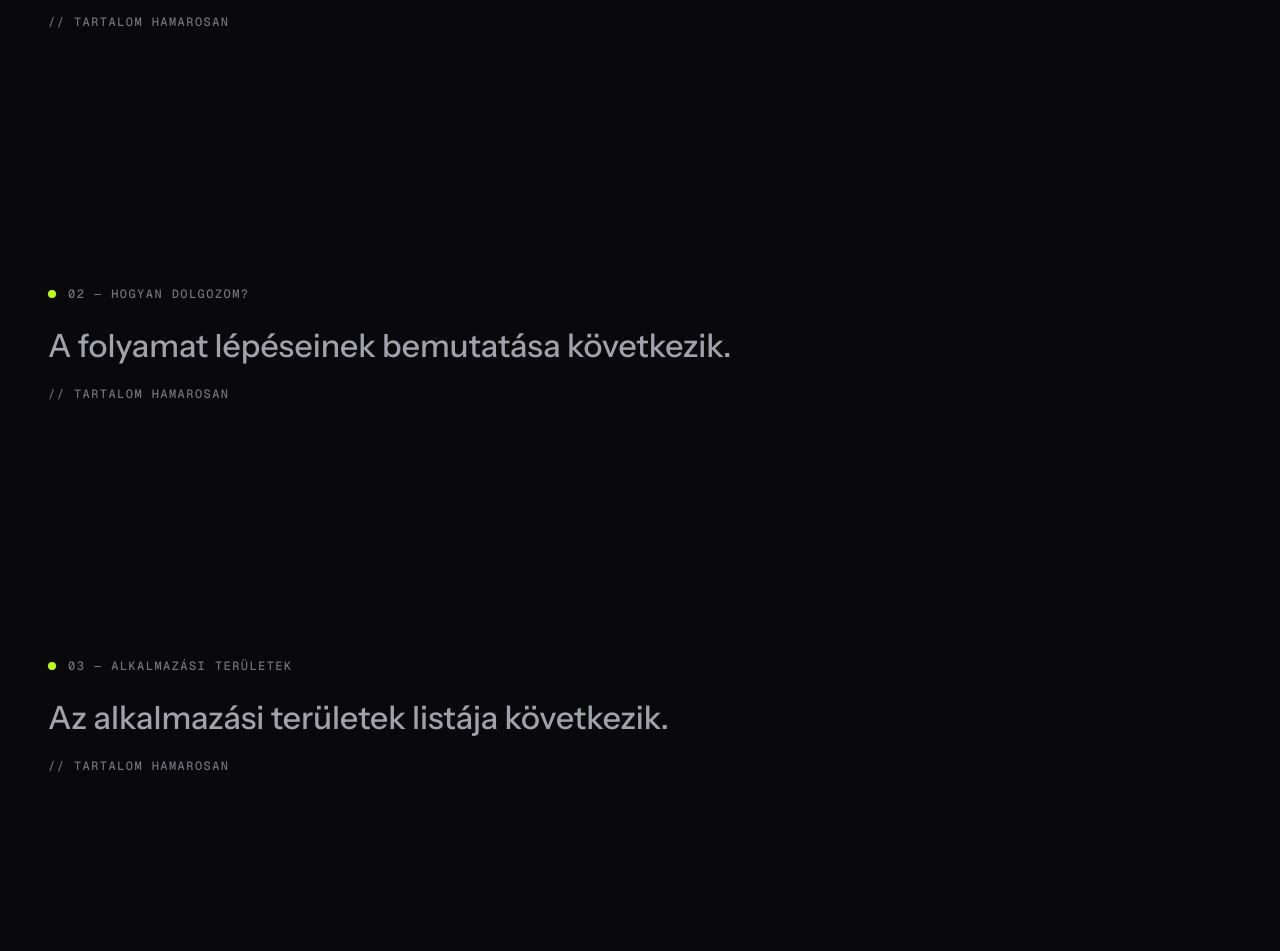
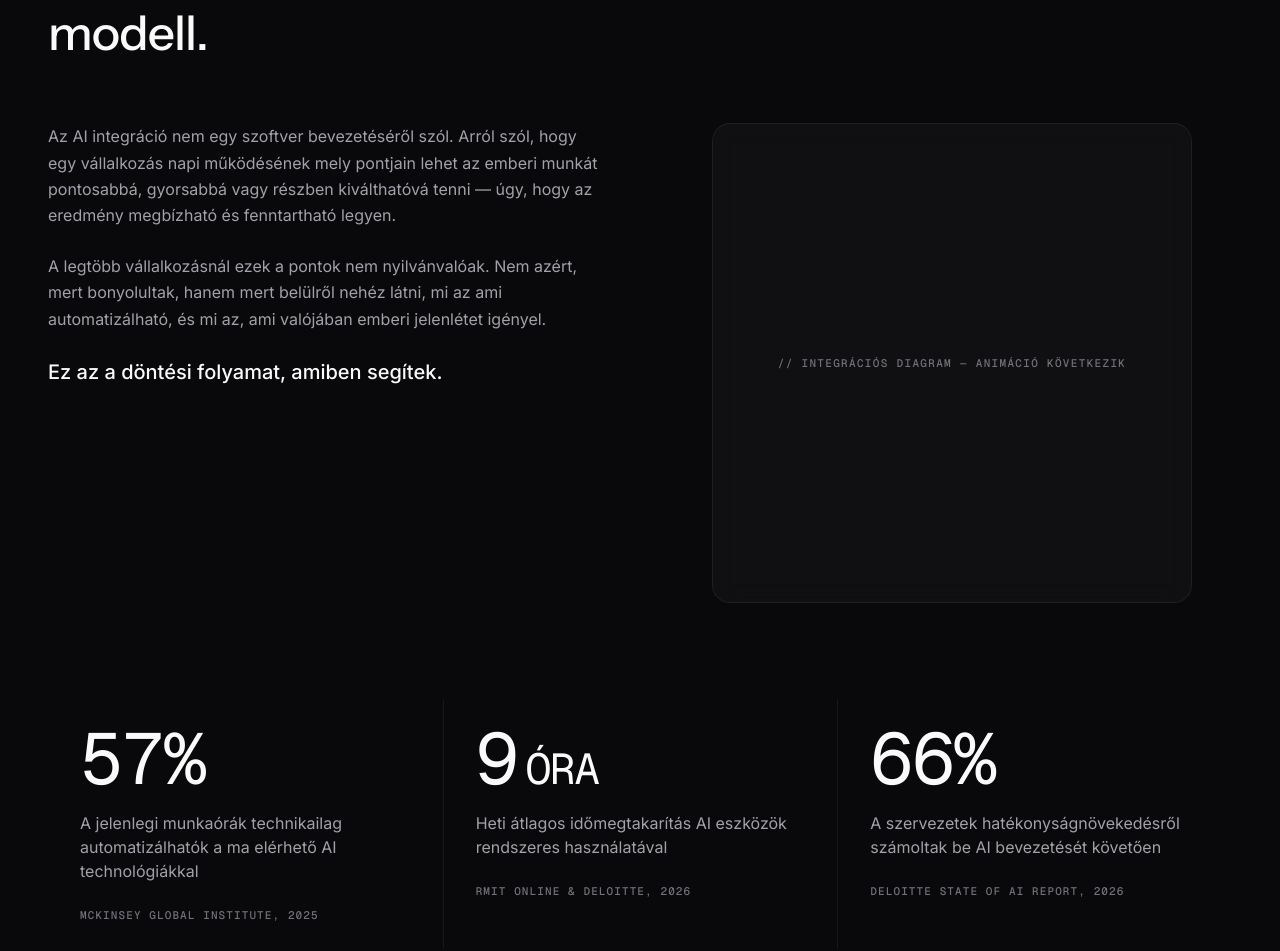
Before and after one commit to zynaidev/zynai-web, a Next.js app: page / in a window 1280 px wide. Shown: the part 1149-2100 px from the top of the page. Built offline with nearby package versions, Linux system fonts and the light colour scheme.

Commit message:
section-01

```diff
--- a/app/(marketing)/page.tsx
+++ b/app/(marketing)/page.tsx
@@ -1,14 +1,9 @@
 import { HeroSection } from "@/components/sections/hero-section";
+import WhatIsAI from "@/components/sections/WhatIsAI";
 import { Container } from "@/components/ui/container";
 import { SectionLabel } from "@/components/ui/section-label";
 
 const placeholderSections = [
-  {
-    id: "modszer",
-    number: "01",
-    text: "MI AZ AI INTEGRÁCIÓ?",
-    heading: "A módszertanról szóló rész következik.",
-  },
   {
     id: "hogyan",
     number: "02",
@@ -39,6 +34,7 @@ export default function MarketingHomePage() {
   return (
     <>
       <HeroSection />
+      <WhatIsAI />
       {placeholderSections.map((section) => (
         <section
           className="relative py-20 md:py-32"
--- /dev/null
+++ b/components/sections/WhatIsAI.tsx
@@ -0,0 +1,121 @@
+"use client";
+
+import { motion, useReducedMotion } from "framer-motion";
+
+import { Container } from "@/components/ui/container";
+import { SectionLabel } from "@/components/ui/section-label";
+
+const revealEase = [0.22, 1, 0.36, 1] as const;
+
+const stats = [
+  {
+    number: "57%",
+    label:
+      "A jelenlegi munkaórák technikailag automatizálhatók a ma elérhető AI technológiákkal",
+    source: "MCKINSEY GLOBAL INSTITUTE, 2025",
+  },
+  {
+    number: "9",
+    suffix: "ÓRA",
+    label:
+      "Heti átlagos időmegtakarítás AI eszközök rendszeres használatával",
+    source: "RMIT ONLINE & DELOITTE, 2026",
+  },
+  {
+    number: "66%",
+    label:
+      "A szervezetek hatékonyságnövekedésről számoltak be AI bevezetését követően",
+    source: "DELOITTE STATE OF AI REPORT, 2026",
+  },
+];
+
+export default function WhatIsAI() {
+  const shouldReduceMotion = useReducedMotion();
+
+  const revealProps = ({
+    duration,
+    delay = 0,
+  }: {
+    duration: number;
+    delay?: number;
+  }) =>
+    shouldReduceMotion
+      ? { initial: false }
+      : {
+          initial: { opacity: 0, y: 16 },
+          transition: { delay, duration, ease: revealEase },
+          viewport: { once: true, margin: "-100px" },
+          whileInView: { opacity: 1, y: 0 },
+        };
+
+  return (
+    <section className="relative py-20 lg:py-32" id="modszer">
+      <Container>
+        <motion.div {...revealProps({ duration: 0.6 })}>
+          <SectionLabel number="01" text="MI AZ AI INTEGRÁCIÓ?" />
+          <h2 className="type-section-heading mt-6 max-w-[18ch]">
+            Nem eszköz. Működési modell.
+          </h2>
+        </motion.div>
+
+        <motion.div
+          className="mt-16 grid gap-16 lg:grid-cols-2"
+          {...revealProps({ delay: 0.1, duration: 0.7 })}
+        >
+          <div className="max-w-[56ch]">
+            <p className="type-body-large">
+              Az AI integráció nem egy szoftver bevezetéséről szól. Arról szól,
+              hogy egy vállalkozás napi működésének mely pontjain lehet az
+              emberi munkát pontosabbá, gyorsabbá vagy részben kiválthatóvá
+              tenni — úgy, hogy az eredmény megbízható és fenntartható legyen.
+            </p>
+            <p className="type-body-large mt-6">
+              A legtöbb vállalkozásnál ezek a pontok nem nyilvánvalóak. Nem
+              azért, mert bonyolultak, hanem mert belülről nehéz látni, mi az
+              ami automatizálható, és mi az, ami valójában emberi jelenlétet
+              igényel.
+            </p>
+            <p className="mt-6 max-w-[56ch] font-sans text-xl font-medium leading-[1.65] text-text-primary">
+              Ez az a döntési folyamat, amiben segítek.
+            </p>
+          </div>
+
+          <div className="flex justify-center lg:justify-center">
+            <div className="flex aspect-square w-full max-w-[380px] items-center justify-center rounded-2xl border border-border-hairline bg-bg-glass p-8 text-center backdrop-blur-md lg:max-w-[480px]">
+              <p className="font-mono text-[11px] font-medium uppercase tracking-[0.12em] text-text-tertiary">
+                {"// INTEGRÁCIÓS DIAGRAM — ANIMÁCIÓ KÖVETKEZIK"}
+              </p>
+            </div>
+          </div>
+        </motion.div>
+
+        <motion.div
+          className="mt-16 grid lg:mt-24 lg:grid-cols-3"
+          {...revealProps({ delay: 0.2, duration: 0.6 })}
+        >
+          {stats.map((stat) => (
+            <article
+              className="border-t border-border-hairline px-4 py-6 first:border-t-0 lg:border-l lg:border-t-0 lg:px-8 lg:first:border-l-0"
+              key={stat.source}
+            >
+              <p className="font-mono font-normal leading-none tracking-[-0.02em] text-text-primary [font-size:clamp(48px,6vw,72px)]">
+                {stat.number}
+                {stat.suffix ? (
+                  <span className="ml-2 align-baseline text-[60%]">
+                    {stat.suffix}
+                  </span>
+                ) : null}
+              </p>
+              <p className="mt-4 max-w-[32ch] font-sans text-base leading-[1.5] text-text-secondary">
+                {stat.label}
+              </p>
+              <p className="mt-6 font-mono text-[11px] font-medium uppercase tracking-[0.1em] text-text-tertiary">
+                {stat.source}
+              </p>
+            </article>
+          ))}
+        </motion.div>
+      </Container>
+    </section>
+  );
+}
```
